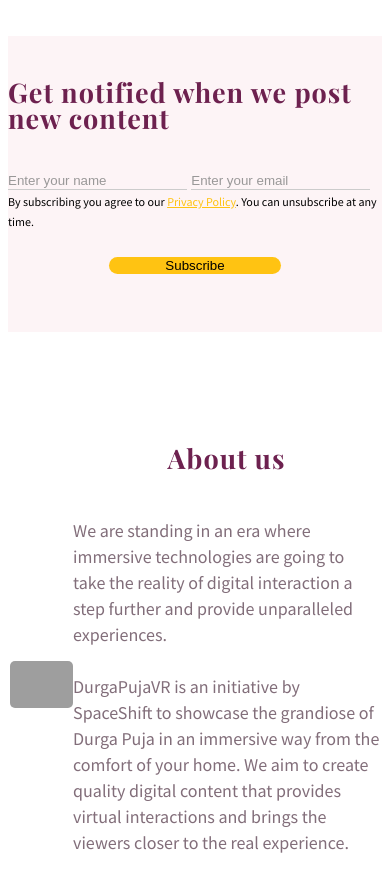
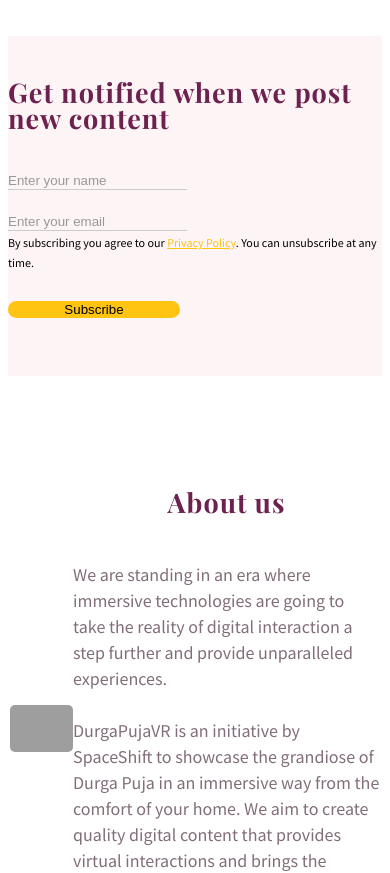
Before and after one commit to roysrijan/maadurgavr, a Next.js app: page /components/aboutus in a window 390 px wide. Shown: the top 873 px of the page. Built offline with nearby package versions, Linux system fonts and the light colour scheme; grey boxes are pictures that could not be loaded; a web font is replaced by a local one.

Commit message:
showcase added

```diff
--- a/pages/components/aboutus.js
+++ b/pages/components/aboutus.js
@@ -26,7 +26,7 @@ export default function AboutUs() {
                             placeholder="Enter your name"
                           />
                         </Form.Group>
-                        <Form.Group className="formF" controlId="formBasicEmail">
+                        <Form.Group className="formFNew" controlId="formBasicEmail">
                           <Form.Control
                             className={stylesHome.inputStyle}
                             type="email"
--- a/pages/components/navbar.js
+++ b/pages/components/navbar.js
@@ -34,7 +34,7 @@ export default function TopNav({ setYear }) {
           {/* <NavDropdown.Item  href="/tours">Tours</NavDropdown.Item> */}
           {/* <NavDropdown.Item href="#action/3.2">2021</NavDropdown.Item> */}
           {years.map((item)=>(
-            <NavDropdown.Item value={item} onClick={e=>navigate(e.target.innerText)}>{item}</NavDropdown.Item>
+            <NavDropdown.Item href="/showcase" value={item} onClick={e=>navigate(e.target.innerText)}>{item}</NavDropdown.Item>
           ))}
           {/* <NavDropdown.Item href="#action/3.3">2019</NavDropdown.Item> */}
 
--- a/styles/Home.module.css
+++ b/styles/Home.module.css
@@ -480,6 +480,7 @@ color: #fff !important;
     width: 68%;
     font-family: 'Playfair Display', serif;
     font-style: italic;
+
 }
 
 .carouselWrapForMobile h1 {
@@ -499,6 +500,7 @@ color: #fff !important;
   width: 93%;
   font-family: 'Playfair Display', serif;
   font-style: italic;
+  display: none;
 }
 .moreBlogBtWrap {
   display: flex;
@@ -612,6 +614,7 @@ section.countDownBoxLast {
 .newsletterBox{
   display: flex;
   align-items: center;
+  flex-direction: column;
 
 
 }
@@ -752,7 +755,7 @@ align-items: center;
 }
 .newsletterBoxMain .newsletterBox button {
   width: 172px;
-  /* margin-top: 25px; */
+  margin-top: 28px;
 }
 .newsletterBoxMain .newsletterWrap{
   width: 518px;
@@ -777,7 +780,15 @@ box-shadow: unset;
     margin: 0 auto;
   }
 }
+
 @media (max-width: 1024px) {
+  .newsletterBox{
+    align-items: flex-start;
+  }
+  .newsletterBox button {
+    margin-left: 0;
+    margin-top: 20px;
+}
   .countDownTimerWrap {
     width: 90%;
     height: auto;
@@ -1119,4 +1130,8 @@ width: 200px;
 .newsletterBoxMain .newsletterWrap h2{
 /* font-size: 20px; */
 }
+.pujaListBox h3{
+  font-size: 19px;
 }
+
+}
--- a/styles/globals.css
+++ b/styles/globals.css
@@ -124,13 +124,18 @@ input:focus {
   display: none !important;
 }
 .formF {
-  width: 45%;
+  width: 49%;
   margin-right: 15px;
+}
+.formFNew{
+  width: 49%;
+
 }
 .formFWrap{
   display: flex;
   flex-direction: row;
 }
+
 @media (max-width: 991px) {
   .navbar-light .navbar-brand {
     position: static;
@@ -156,5 +161,14 @@ input:focus {
   .navlist{
     margin: 0px 10px 0;
   }
-
+  .formFWrap{
+    flex-direction: column;
+  }
+  .formF, .formFNew{
+    width: 100%;
+  }
+  .formF{
+    margin-right: 0;
+    margin-bottom: 15px;
+  }
 }
--- /dev/null
+++ b/styles/showcase.module.css
@@ -0,0 +1,4 @@
+.pujaListImg {
+    width: 100%;
+    border-radius: 5px;
+}
```
Also changed, not shown: pages/showcase/index.js (added, +54 -0 lines).
